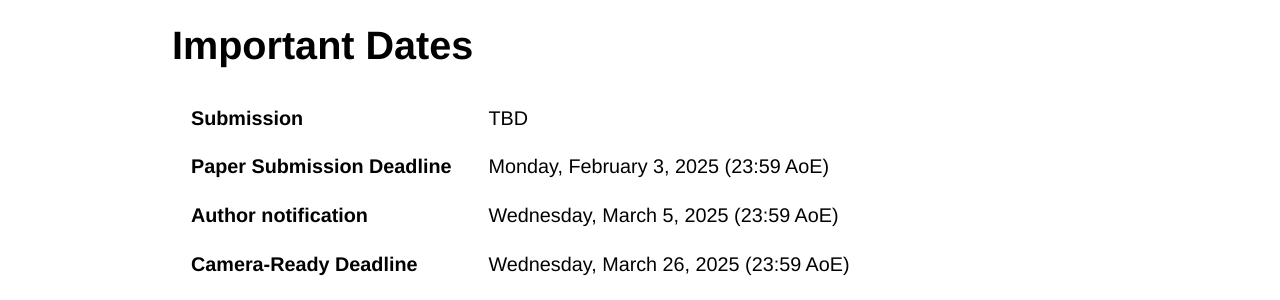
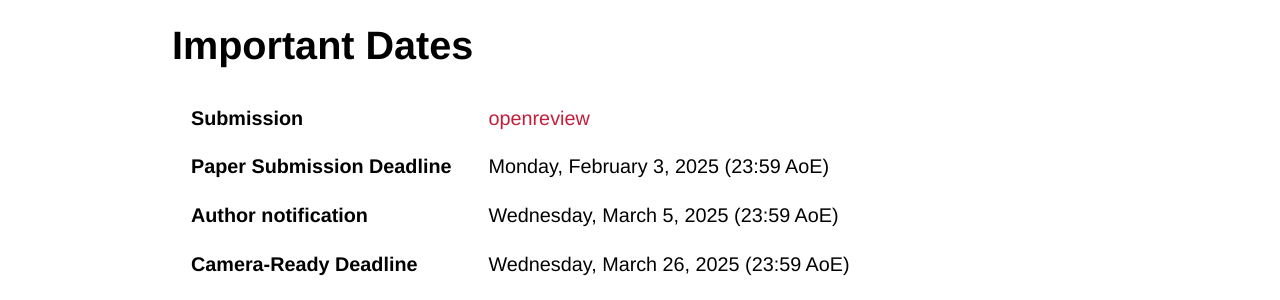
Before and after one commit to weight-space-learning/weight-space-learning.github.io, a Jekyll site: the page built from docs/cfp.md, in a window 1280 px wide and 900 px high. Shown: the part 360-660 px from the top of the window. Built offline with Jekyll 4.4.1, drawn with Linux system fonts in a browser that asks for light colours; some web fonts are replaced.

Commit message:
add submission link

```diff
--- a/docs/cfp.md
+++ b/docs/cfp.md
@@ -6,7 +6,7 @@ permalink: /cfp/
 
 # Important Dates
 
-| **Submission**          | TBD |
+| **Submission**          | [openreview](https://openreview.net/group?id=ICLR.cc/2025/Workshop/WSL) |
 | **Paper Submission Deadline**            | Monday, February 3, 2025 (23:59 AoE)|
 | **Author notification** | Wednesday, March 5, 2025 (23:59 AoE)|
 | **Camera-Ready Deadline** | Wednesday, March 26, 2025 (23:59 AoE)|
```
